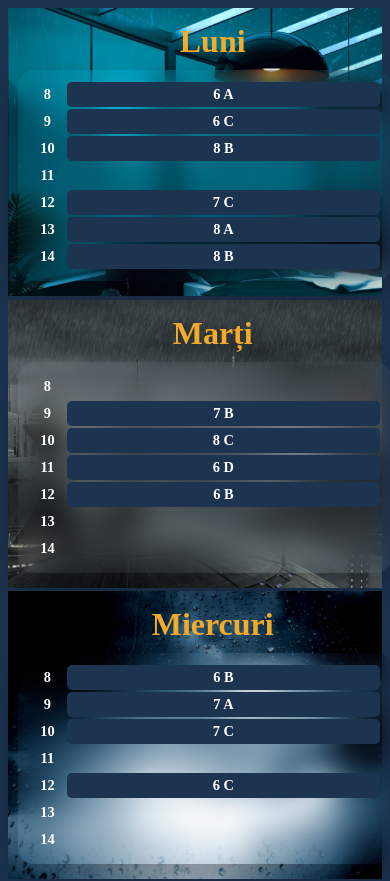
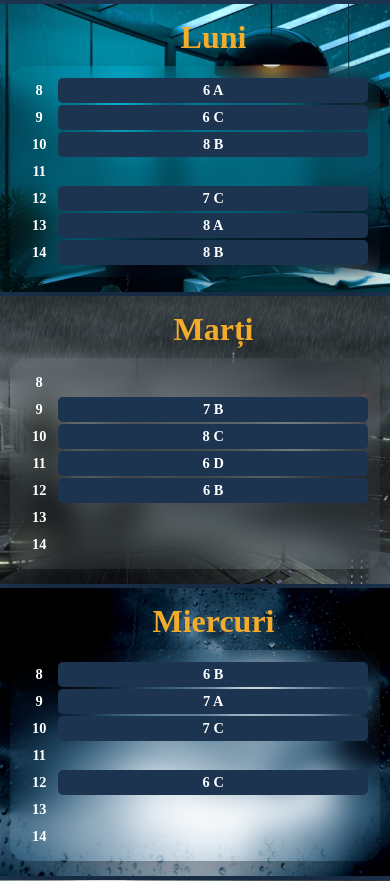
Before and after one commit to StefanCiprianCojocariu/Orar, a plain HTML site: page index.html in a window 390 px wide. Shown: the top 881 px of the page. Drawn offline with Linux system fonts and the light colour scheme.

Commit message:
Add mobile support

```diff
--- a/style.css
+++ b/style.css
@@ -3,6 +3,12 @@
     --day-color: #f6ae2d;
     --font-color: white;
     --class-color: #1c3450;
+}
+
+* {
+    box-sizing: border-box;
+    margin: 0;
+    padding: 0;
 }
 
 body {
@@ -16,7 +22,7 @@ body {
     background-attachment: fixed;
     background-position: center;
     background-size: cover;
-    height: 30%;
+    height: 50%;
     margin-top: 1%;
     padding: 5%;
 }
```
Also changed, not shown: index.html (+0 -169 lines).
